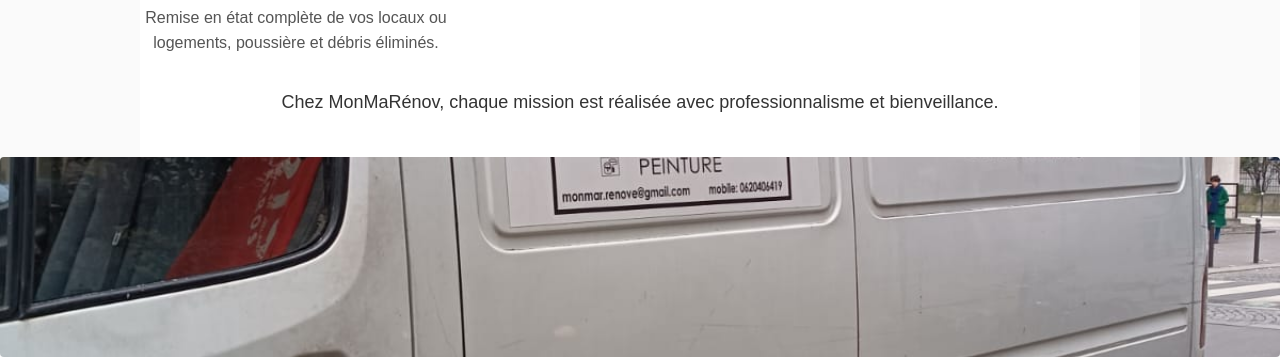
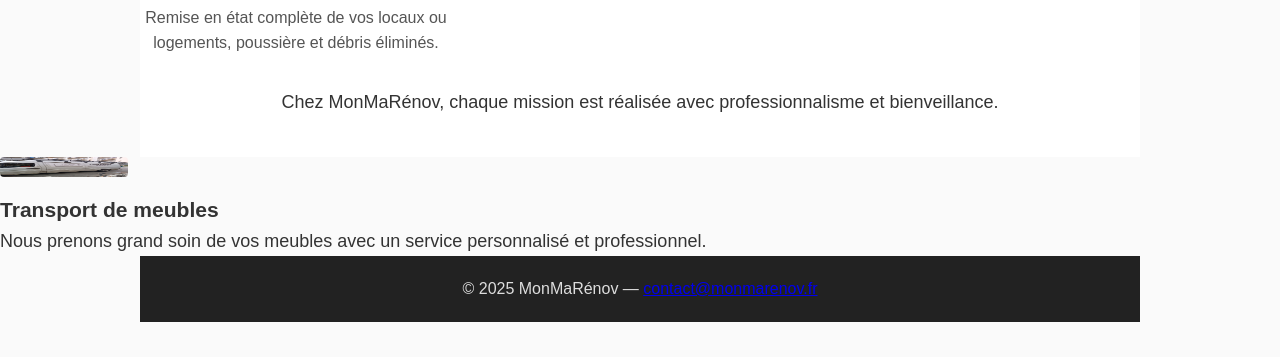
Before and after one commit to lkima-ship/Monmarenov, a plain HTML site: page services.html in a window 1280 px wide. Shown: the part 634-991 px from the top of the page. After the commit the page ends 956 px from the top, so only its background shows below. Drawn offline with Linux system fonts and the light colour scheme.

Commit message:
Update style.css

```diff
--- a/style.css
+++ b/style.css
@@ -95,8 +95,8 @@ body {
   height: auto;
 }
 .feature img {
-  width: 100%;
-  height: 200px;      /* même hauteur pour toutes vos miniatures */
+  width: 10%;
+  height: 20px;      /* même hauteur pour toutes vos miniatures *
   object-fit: cover;  /* recadrage automatique pour garder l’aspect */
   border-radius: 4px;
   margin-bottom: 0.5rem;
```
